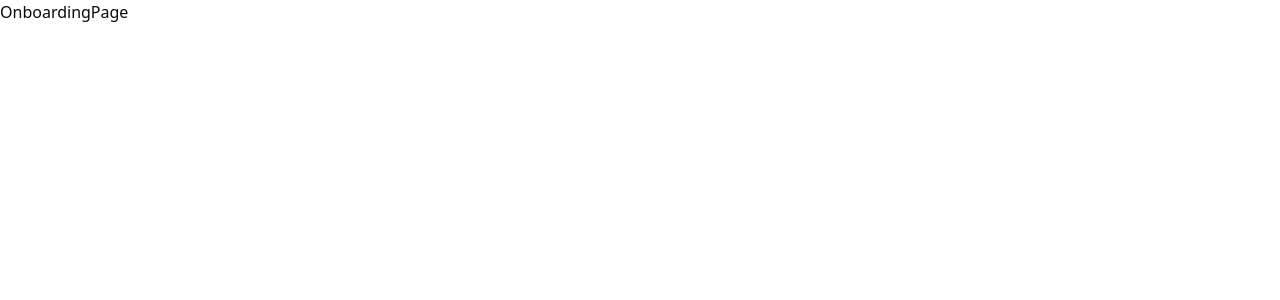
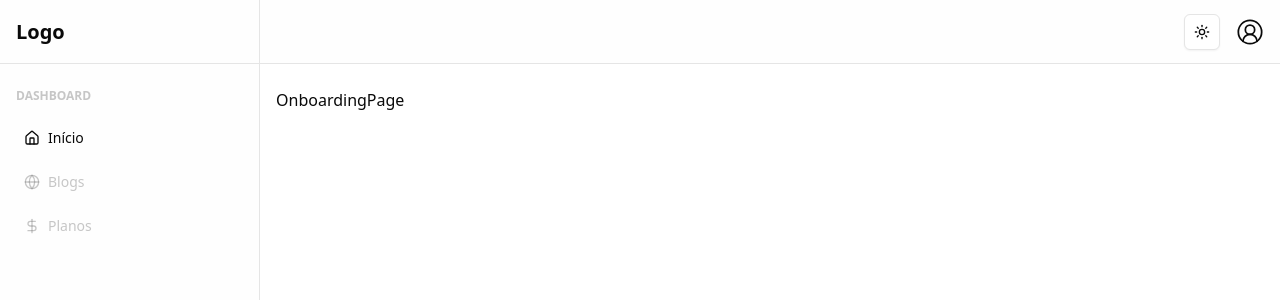
Before and after one commit to reisArthur2602/blogora-saas, a Next.js app: page /onboarding in a window 1280 px wide. Shown: the top 300 px of the page. Built offline with nearby package versions, Linux system fonts and the light colour scheme.

Commit message:
feat: add onboading layout

```diff
--- a/src/app/auth/sessions/form-auth.tsx
+++ b/src/app/auth/sessions/form-auth.tsx
@@ -19,7 +19,7 @@ import {
 import { Button } from "@/components/ui/button";
 import { InputField } from "@/components/ui/input/field";
 import { Form } from "@/components/ui/form";
-import { signInUser } from "@/app/db/actions";
+import { signInUser } from "@/db/actions";
 
 const schema = z.object({
   email: z.string().min(2, "Campo obrigatório").email("Insira um email válido"),
--- a/src/app/layout.tsx
+++ b/src/app/layout.tsx
@@ -1,33 +1,44 @@
-import type { Metadata } from 'next'
-import { Geist, Geist_Mono } from 'next/font/google'
-import './globals.css'
+import type { Metadata } from "next";
+
+import { Geist, Geist_Mono } from "next/font/google";
+
+import "./globals.css";
+import { ThemeProvider } from "@/providers/theme";
 
 const geistSans = Geist({
-  variable: '--font-geist-sans',
-  subsets: ['latin'],
-})
+  variable: "--font-geist-sans",
+  subsets: ["latin"],
+});
 
 const geistMono = Geist_Mono({
-  variable: '--font-geist-mono',
-  subsets: ['latin'],
-})
+  variable: "--font-geist-mono",
+  subsets: ["latin"],
+});
 
 export const metadata: Metadata = {
-  title: 'Blogora',
-}
+  title: "Blogora",
+};
 
 export default function RootLayout({
   children,
 }: Readonly<{
-  children: React.ReactNode
+  children: React.ReactNode;
 }>) {
   return (
-    <html lang="pt-br">
+    <html lang="pt-Br">
       <body
         className={`${geistSans.variable} ${geistMono.variable} antialiased`}
+        suppressHydrationWarning
       >
-        {children}
+        <ThemeProvider
+          attribute="class"
+          defaultTheme="system"
+          enableSystem
+          disableTransitionOnChange
+        >
+          {children}
+        </ThemeProvider>
       </body>
     </html>
-  )
+  );
 }
--- /dev/null
+++ b/src/app/onboarding/layout.tsx
@@ -0,0 +1,8 @@
+import { PropsWithChildren } from "react";
+import { OnboardingLayout } from "./sessions/onboarding-layout";
+
+const Layout = ({ children }: PropsWithChildren) => {
+  return <OnboardingLayout>{children}</OnboardingLayout>;
+};
+
+export default Layout;
--- /dev/null
+++ b/src/app/onboarding/sessions/onboarding-layout/index.tsx
@@ -0,0 +1,39 @@
+import React, { PropsWithChildren } from "react";
+
+import { ThemeToggle } from "@/components/shared/theme-toggle";
+
+import { Logo } from "@/components/shared/logo";
+
+import { NavItens } from "./nav-itens";
+import { ProfileDropdown } from "./profile-dropdown";
+
+export const OnboardingLayout = ({ children }: PropsWithChildren) => {
+  return (
+    <div className="grid h-screen grid-cols-[260px_1fr]">
+      {/* sidebar */}
+      <aside className="flex flex-col border-r bg-muted/10">
+        <header className="flex h-16 items-center justify-start border-b px-4">
+          <Logo />
+        </header>
+        <div className="space-y-4 px-4 py-6">
+          <h3 className="text-xs font-bold text-muted-foreground/40">
+            DASHBOARD
+          </h3>
+          <NavItens />
+        </div>
+      </aside>
+
+      <div>
+        {/* header */}
+        <header className="flex h-16 items-center border-b bg-muted/10 px-4">
+          <div className="ml-auto flex w-fit items-center justify-center gap-4">
+            <ThemeToggle />
+            <ProfileDropdown />
+          </div>
+        </header>
+        {/* content */}
+        <main className="px-4 py-6">{children}</main>
+      </div>
+    </div>
+  );
+};
--- /dev/null
+++ b/src/app/onboarding/sessions/onboarding-layout/nav-itens.tsx
@@ -0,0 +1,36 @@
+"use client";
+
+import { cn } from "@/lib/utils";
+import { DollarSign, Globe, Home } from "lucide-react";
+import Link from "next/link";
+import { usePathname } from "next/navigation";
+
+const NAV_ITEMS = [
+  { path: "/onboarding", label: "Início", icon: Home },
+  { path: "/onboarding/blogs", label: "Blogs", icon: Globe },
+  { path: "/onboarding/pricing", label: "Planos", icon: DollarSign },
+];
+
+export const NavItens = () => {
+  const pathname = usePathname();
+
+  const isCurrentPath = (path: string) => path === pathname;
+
+  return (
+    <nav className="flex flex-col items-center gap-2">
+      {NAV_ITEMS.map((item) => (
+        <Link
+          key={item.path}
+          href={item.path}
+          className={cn(
+            "flex w-full items-center gap-2 rounded-sm p-2 text-sm font-medium text-muted-foreground/40 transition-all hover:bg-accent/40",
+            isCurrentPath(item.path) && "text-foreground",
+          )}
+        >
+          <item.icon size={16} />
+          {item.label}
+        </Link>
+      ))}
+    </nav>
+  );
+};
--- /dev/null
+++ b/src/app/onboarding/sessions/onboarding-layout/profile-dropdown.tsx
@@ -0,0 +1,35 @@
+"use client";
+
+import {
+  DropdownMenu,
+  DropdownMenuContent,
+  DropdownMenuItem,
+  DropdownMenuTrigger,
+} from "@/components/ui/dropdown-menu";
+import { LogOut, UserCircle2 } from "lucide-react";
+import React from "react";
+
+export const ProfileDropdown = () => {
+  return (
+    <DropdownMenu>
+      <DropdownMenuTrigger asChild>
+        <button className="outline-none">
+          <UserCircle2 size={28} strokeWidth={1.5} />
+        </button>
+      </DropdownMenuTrigger>
+
+      <DropdownMenuContent
+        align="end"
+        className="w-[var(--radix-dropdown-menu-trigger-width)]"
+      >
+        <DropdownMenuItem
+          className="gap-2"
+          onClick={() => console.log("Desloguei")}
+        >
+          <LogOut size={16} />
+          Sair
+        </DropdownMenuItem>
+      </DropdownMenuContent>
+    </DropdownMenu>
+  );
+};
--- /dev/null
+++ b/src/components/shared/logo.tsx
@@ -0,0 +1,7 @@
+import React from "react";
+
+export const Logo = () => {
+  return (
+    <div className="fade text-xl font-bold animate-in fade-in-65">Logo</div>
+  );
+};
--- /dev/null
+++ b/src/components/shared/theme-toggle.tsx
@@ -0,0 +1,42 @@
+"use client";
+
+import * as React from "react";
+
+import { Moon, Sun } from "lucide-react";
+import { useTheme } from "next-themes";
+
+import { Button } from "@/components/ui/button";
+
+import {
+  DropdownMenu,
+  DropdownMenuContent,
+  DropdownMenuItem,
+  DropdownMenuTrigger,
+} from "@/components/ui/dropdown-menu";
+
+export const ThemeToggle = () => {
+  const { setTheme } = useTheme();
+
+  return (
+    <DropdownMenu>
+      <DropdownMenuTrigger asChild>
+        <Button variant="outline" size="icon">
+          <Sun className="h-[1.2rem] w-[1.2rem] rotate-0 scale-100 transition-all dark:-rotate-90 dark:scale-0" />
+          <Moon className="absolute h-[1.2rem] w-[1.2rem] rotate-90 scale-0 transition-all dark:rotate-0 dark:scale-100" />
+          <span className="sr-only">Trocar Tema</span>
+        </Button>
+      </DropdownMenuTrigger>
+      <DropdownMenuContent align="end">
+        <DropdownMenuItem onClick={() => setTheme("light")}>
+          Claro
+        </DropdownMenuItem>
+        <DropdownMenuItem onClick={() => setTheme("dark")}>
+          Escuro
+        </DropdownMenuItem>
+        <DropdownMenuItem onClick={() => setTheme("system")}>
+          Sistema
+        </DropdownMenuItem>
+      </DropdownMenuContent>
+    </DropdownMenu>
+  );
+};
--- /dev/null
+++ b/src/providers/theme.tsx
@@ -0,0 +1,11 @@
+"use client";
+
+import * as React from "react";
+import { ThemeProvider as NextThemesProvider } from "next-themes";
+
+export const ThemeProvider = ({
+  children,
+  ...props
+}: React.ComponentProps<typeof NextThemesProvider>) => {
+  return <NextThemesProvider {...props}>{children}</NextThemesProvider>;
+};
```
Also changed, not shown: src/db/actions.ts (renamed from src/app/db/actions.ts).
